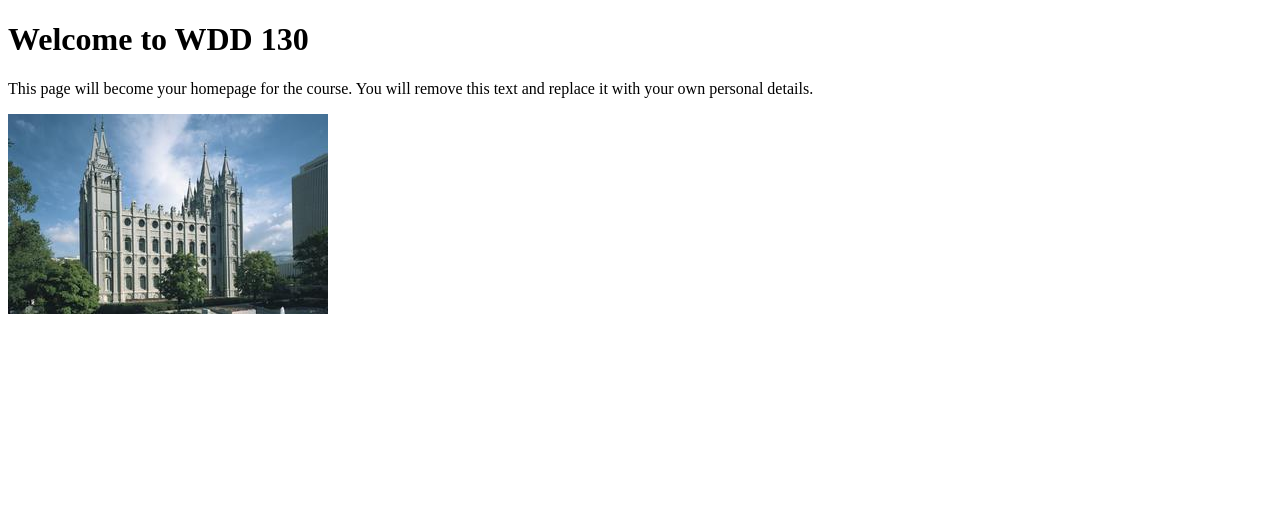
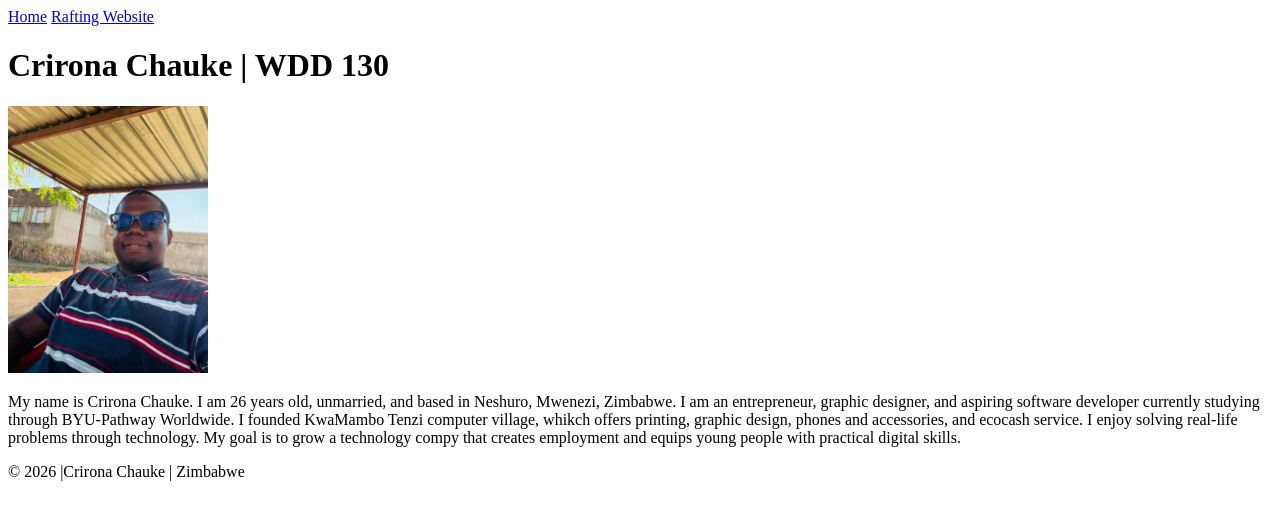
Before and after one commit to MTCrirona/wdd130, a plain HTML site: page index.html in a window 1280 px wide. Drawn offline with Linux system fonts and the light colour scheme.

Commit message:
Add personal details and images to homepage; update file paths and image sources

```diff
--- a/index.html
+++ b/index.html
@@ -4,14 +4,37 @@
 <head>
     <meta charset="UTF-8">
     <meta name="viewport" content="width=device-width, initial-scale=1.0">
-    <title>WDD 130 | Personal Homepage</title>
+    <title>Crirona Chauke | WDD 130</title>
 </head>
 
 <body>
-    <h1>Welcome to WDD 130</h1>
-    <p>This page will become your homepage for the course. You will remove this text and replace it with your own personal details.</p>
+    <header>
+        <nav>
+            <a href="#">Home</a>
+            <a href="wwr">Rafting Website</a>
+        </nav>
 
-    <img src="images/salt-lake-temple.jpg" alt="The Salt Lake Temple.">
+    </header>
+    <main>
+        <h1> Crirona Chauke | WDD 130
+        </h1>
+        <img src="images/profile.jpeg" alt="Crirona Chauke" width="200">
+        <p>
+            My name is Crirona Chauke. I am 26 years old, unmarried, and based in Neshuro, Mwenezi, Zimbabwe.
+            I am an entrepreneur, graphic designer, and aspiring software developer currently studying through BYU-Pathway Worldwide.
+
+            I founded KwaMambo Tenzi computer village, whikch offers printing, graphic design, phones and accessories, and ecocash service.
+            I enjoy solving real-life problems through technology. My goal is to grow a technology compy that creates employment and equips young
+            people with practical digital skills.
+        </p>
+
+    </main>
+
+
+    <footer>
+        <p>&copy; 2026 |Crirona Chauke | Zimbabwe</p>
+
+    </footer>
 </body>
 
 </html>
```
Also changed, not shown: week01/file-paths.html (+3 -3 lines), week01/first-page.html (+2 -1 lines), week01/images.html (+1 -1 lines), images/profile.jpeg (added), week01/images/temple-small.jpg (added).
